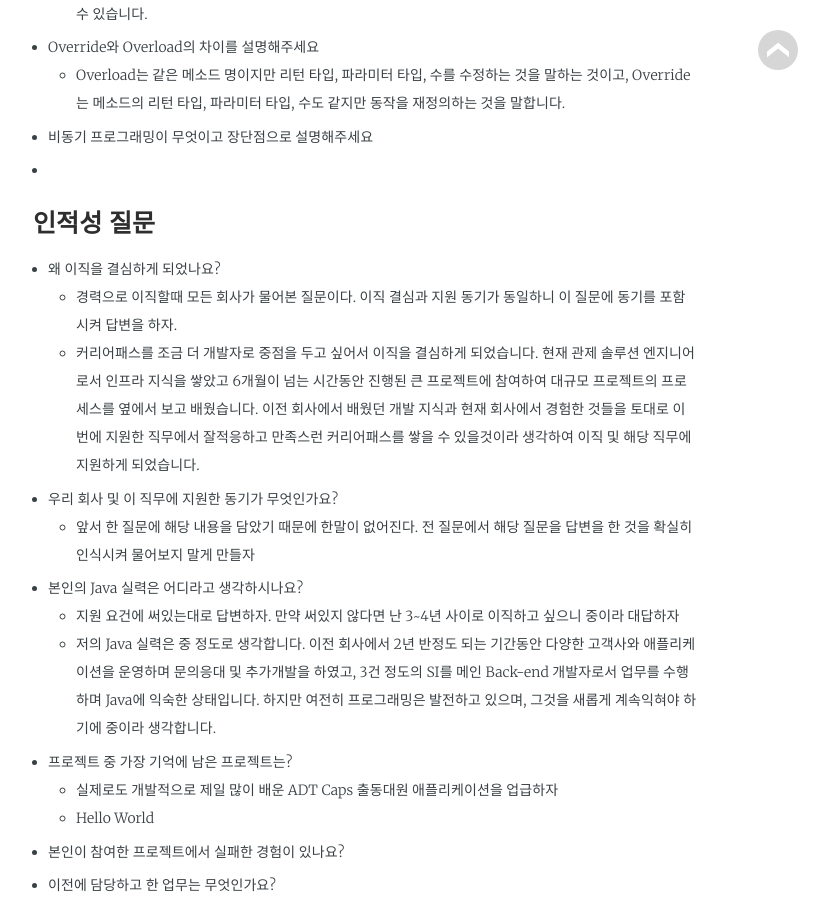
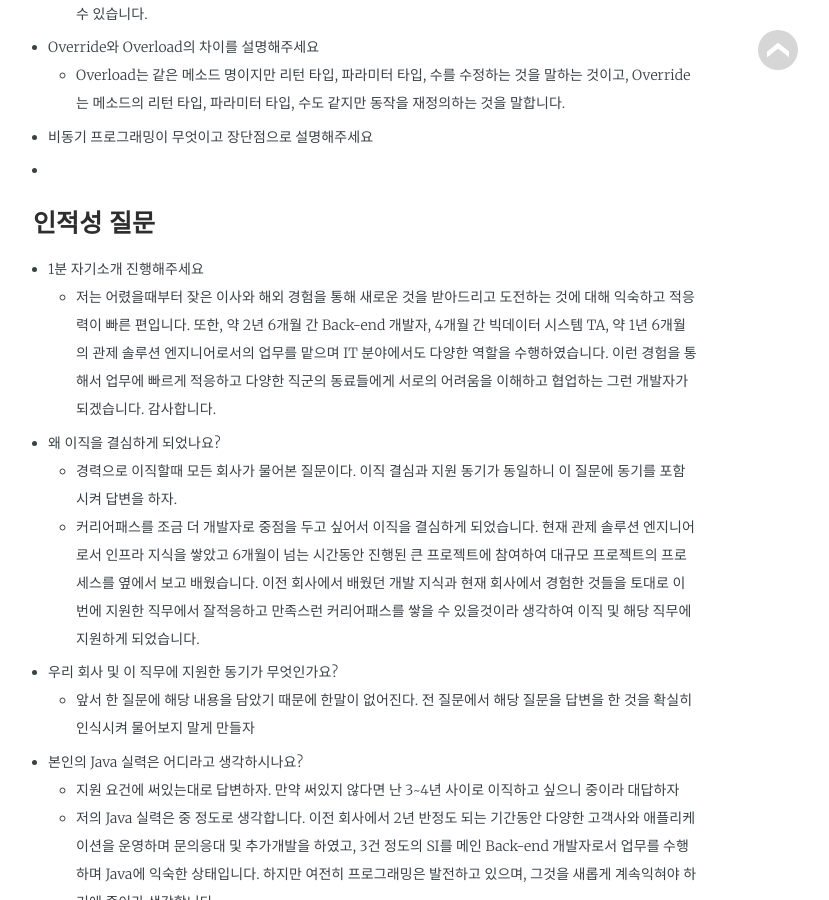
Before and after one commit to rmsdud2435/geunny-blog, a Jekyll site: the page built from _posts/2021-09-12-Interview_20210912.md, in a window 1280 px wide and 900 px high, scrolled down 1119 px. Shown: the whole window, without its empty margins (282-1111 px from the left). Built offline with Jekyll 4.4.1, drawn with Linux system fonts in a browser that asks for light colours; some web fonts are replaced.

Commit message:
modifying interview

```diff
--- a/_posts/2021-09-12-Interview_20210912.md
+++ b/_posts/2021-09-12-Interview_20210912.md
@@ -34,6 +34,9 @@ comments:          true
  -
 
 ### 인적성 질문
+
+ - 1분 자기소개 진행해주세요
+    - 저는 어렸을때부터 잦은 이사와 해외 경험을 통해 새로운 것을 받아드리고 도전하는 것에 대해 익숙하고 적응력이 빠른 편입니다. 또한, 약 2년 6개월 간 Back-end 개발자, 4개월 간 빅데이터 시스템 TA, 약 1년 6개월의 관제 솔루션 엔지니어로서의 업무를 맡으며 IT 분야에서도 다양한 역할을 수행하였습니다. 이런 경험을 통해서 업무에 빠르게 적응하고 다양한 직군의 동료들에게 서로의 어려움을 이해하고 협업하는 그런 개발자가 되겠습니다. 감사합니다.
 
  - 왜 이직을 결심하게 되었나요?
     - 경력으로 이직할때 모든 회사가 물어본 질문이다. 이직 결심과 지원 동기가 동일하니 이 질문에 동기를 포함시켜 답변을 하자.
```
